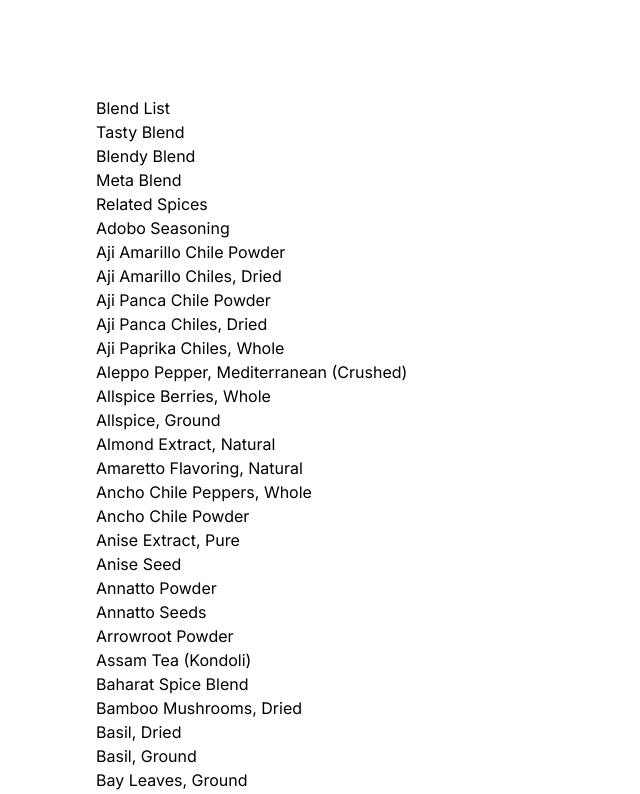
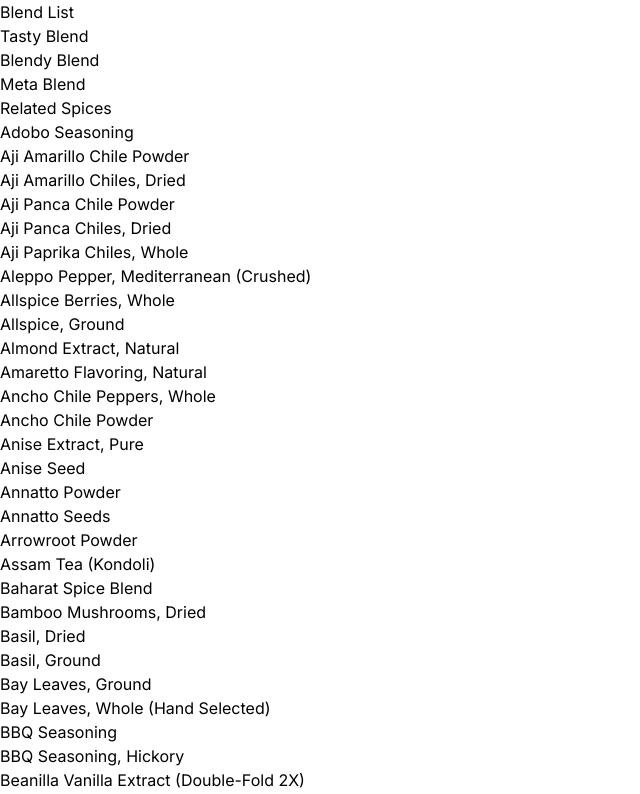
Before and after one commit to TheJeans/next-spice-main, a Next.js app: page /blends in a window 1280 px wide. Shown: the top 794 px of the page, without its empty margins (0-640 px from the left). Built offline with nearby package versions, Linux system fonts and the light colour scheme.

Commit message:
run 1 - update blends to be like the spices pg

```diff
--- a/app/blends/page.tsx
+++ b/app/blends/page.tsx
@@ -1,17 +1,77 @@
-import { fetchBlends, fetchSpices } from "@/data/api"
+"use client";
+import { fetchBlends, fetchSpices } from "@/data/api";
+import { Spice, Blend } from "@/types/interfaces";
+import Link from "next/link";
+import { useState, useEffect } from "react";
 
-const Spices = async () => {
-  const spices = await fetchSpices()
-  const blends = await fetchBlends()
-  console.log("render")
-  return (
-    <div className="p-24">
-      <div>Blend List</div>
-      {blends.map(blend => <div key={blend.name}>{blend.name}</div>)}
-      <div>Related Spices</div>
-      {spices.map(spice => <div key={spice.name}>{spice.name}</div>)}
-    </div>
-  )
-}
+const Blends = () => {
+    const [spices, setSpices] = useState<Spice[]>([]);
+    const [blends, setBlends] = useState<Blend[]>([]);
+    const [isLoading, setIsLoading] = useState(true);
 
-export default Spices
+    useEffect(() => {
+        const fetchData = async () => {
+            try {
+                const fetchedSpices = await fetchSpices();
+                const fetchedBlends = await fetchBlends();
+                setSpices(fetchedSpices);
+                setBlends(fetchedBlends);
+            } catch (error) {
+                console.error("Failed to fetch spices or blends", error);
+            } finally {
+                setIsLoading(false);
+            }
+        };
+
+        fetchData();
+    }, []);
+
+    // TODO: better placeholder content
+    if (isLoading) {
+        return <div>Loading blends and spices...</div>;
+    }
+
+    return (
+        <main>
+            <h1>Blend List</h1>
+            {blends.length > 0 ? (
+                <ul>
+                    {blends.map((blend) => (
+                        <li key={blend.name}>
+                            <Link
+                                href={`/blend/${encodeURIComponent(
+                                    blend.name
+                                )}`}
+                            >
+                                {blend.name}
+                            </Link>
+                        </li>
+                    ))}
+                </ul>
+            ) : (
+                <p>No blends available.</p>
+            )}
+
+            <h2>Related Spices</h2>
+            {spices.length > 0 ? (
+                <ul>
+                    {spices.map((spice) => (
+                        <li key={spice.name}>
+                            <Link
+                                href={`/spice/${encodeURIComponent(
+                                    spice.name
+                                )}`}
+                            >
+                                {spice.name}
+                            </Link>
+                        </li>
+                    ))}
+                </ul>
+            ) : (
+                <p>No spices available.</p>
+            )}
+        </main>
+    );
+};
+
+export default Blends;
--- a/app/spices/page.tsx
+++ b/app/spices/page.tsx
@@ -42,8 +42,9 @@ const Spices = () => {
         fetchData();
     }, []);
 
+    // TODO: better placeholder content
     if (isLoading) {
-        return <div>Loading spices and blends...</div>; // Placeholder content
+        return <div>Loading spices and blends...</div>;
     }
 
     return (
@@ -58,7 +59,7 @@ const Spices = () => {
                                     spice.name
                                 )}`}
                             >
-                                <a>{spice.name}</a>
+                                {spice.name}
                             </Link>
                         </li>
                     ))}
```
